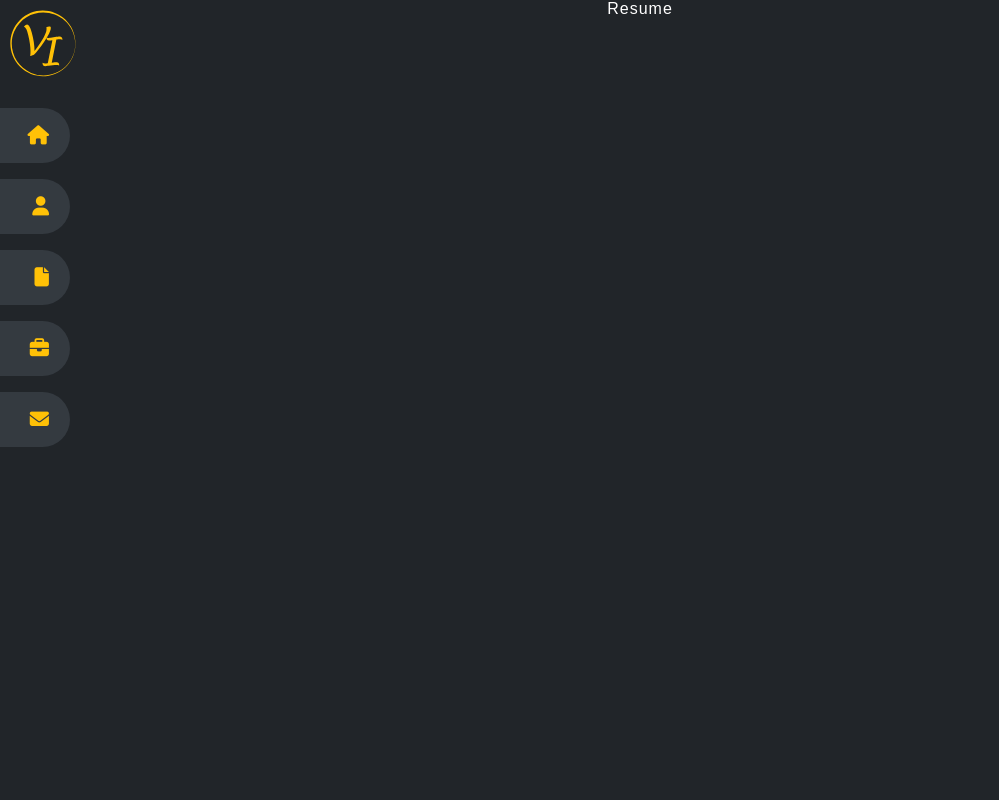
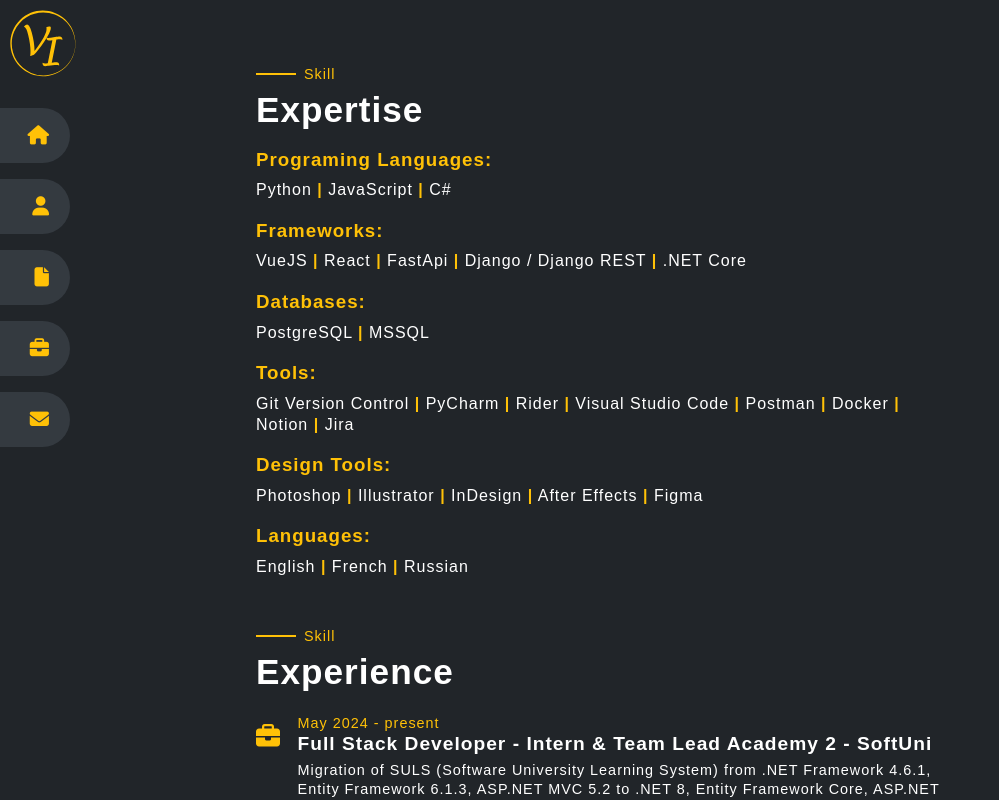
Before and after one commit to VelinIliev/veliniliev-personal-site, a Vue app: page / in a window 1280 px wide. Both pictures are taken after a click on the item 0 px from the left and 277 px from the top of the page. Shown: the top 800 px of the page, without its empty margins (0-999 px from the left). Built offline with nearby package versions, Linux system fonts and the light colour scheme.

Commit message:
resume section

```diff
--- a/src/components/ResumeComponent.vue
+++ b/src/components/ResumeComponent.vue
@@ -1,11 +1,249 @@
 <template>
-	<div>Resume</div>
+	<div class="wrapper">
+		<div class="left-side">
+			<div>
+				<div class="line"></div>
+				<div class="skill">Skill</div>
+				<h2>Expertise</h2>
+				<h3 class="title">Programing Languages:</h3>
+				<p>Python <b>|</b> JavaScript <b>|</b> C#</p>
+				<h3>Frameworks:</h3>
+				<p>VueJS <b>|</b> React <b>|</b> FastApi <b>|</b> Django / Django REST <b>|</b> .NET Core</p>
+				<h3>Databases:</h3>
+				<p>PostgreSQL <b>|</b> MSSQL</p>
+				<h3>Tools:</h3>
+				<p>Git Version Control <b>|</b> PyCharm <b>|</b> Rider <b>|</b> Visual Studio Code <b>|</b> Postman <b>|</b> Docker <b>|</b> Notion <b>|</b> Jira</p>
+				<h3>Design Tools:</h3>
+				<p>Photoshop <b>|</b> Illustrator <b>|</b> InDesign <b>|</b> After Effects <b>|</b> Figma</p>
+				<h3>Languages:</h3>
+				<p>English <b>|</b> French <b>|</b> Russian</p>
+			</div>
+			<div>
+				<div class="line"></div>
+				<div class="skill">Skill</div>
+				<h2>Experience</h2>
+				<div class="module">
+					<div class="module-left">
+						<i class="fa-solid fa-briefcase"></i>
+					</div>
+					<div class="module-right">
+						<p class="period">May 2024 - present</p>
+						<h4>Full Stack Developer - Intern & Team Lead Academy 2 - SoftUni</h4>
+						<p class="description">
+							Migration of SULS (Software University Learning System) from .NET Framework 4.6.1, Entity Framework 6.1.3,
+							ASP.NET MVC 5.2 to .NET 8, Entity Framework Core, ASP.NET Core MVC
+						</p>
+					</div>
+				</div>
+				<div class="module">
+					<div class="module-left">
+						<i class="fa-solid fa-briefcase"></i>
+					</div>
+					<div class="module-right">
+						<p class="period">November 2023 - February 2024</p>
+						<h4>Full Stack Developer - Intern & Team Lead Academy - SoftUni</h4>
+						<p class="description">
+							As an intern in SoftUni’s ‘Intern & Team Lead Academy,’ I am actively involved in the
+							‘Kitchen Helper’ project. I am contributing to the development of an advanced recipe
+							search system and front end. Our team is dedicated to enhancing filters for preparation time,
+							complexity, nutrition, etc. We leverage technologies such as FastAPI, PostgreSQL, Alembic,
+							SQLAlchemy, Uvicorn, Nginx, VueJS, Pinia, Axios, and Docker to ensure a cutting-edge
+							and efficient solution.
+						</p>
+					</div>
+				</div>
+				<div class="module">
+					<div class="module-left">
+						<i class="fa-solid fa-briefcase"></i>
+					</div>
+					<div class="module-right">
+						<p class="period">November 2021 - present</p>
+						<h4>Graphic Designer</h4>
+						<p class="description">
+							In conjunction with my regular work responsibilities, I have been crafting web banners to fulfill
+							the company’s requirements. Furthermore, I adeptly utilize Python and ExtendScript to develop
+							scripts that seamlessly transform Excel files into meticulously prepared InDesign documents,
+							optimized for printing purposes
+						</p>
+					</div>
+				</div>
+			</div>
+			<div class="end">
+				<div class="line"></div>
+				<div class="skill">Skill</div>
+				<h2>Education</h2>
+				<div class="wrapper-education">
+					<div class="module" v-for="item in data.reverse()" :key="item.index">
+					<div class="module-left">
+						<i class="fa-solid fa-graduation-cap"></i>
+					</div>
+					<div class="module-right">
+						<p class="period">{{ item.period }}</p>
+						<h4>{{ item.name }}</h4>
+						<p class="description">
+							<a :href="item.link" target="_blank">certificate </a>
+						</p>
+					</div>
+				</div>
+				</div>
+				<a href="/resume/VelinIliev-resume.pdf" download class="btn resume">Download Resume</a>
+			</div>
+		</div>
+	</div>
 </template>
 
 <script setup>
-
+let data = [
+	{
+		period: "July 2022 - August 2022",
+		name: "Programming Basics",
+		link: "https://softuni.bg/certificates/details/140540/cdc98c99"
+	},
+	{
+		period: "September 2022 - December 2022",
+		name: "Programming Fundamentals",
+		link: "https://softuni.bg/certificates/details/148794/32086962"
+	},
+	{
+		period: "January 2023 - February 2023",
+		name: "HTML & CSS",
+		link: "https://softuni.bg/certificates/details/162904/6154e496"
+	},
+	{
+		period: "January 2023 - February 2023",
+		name: "Python Advanced",
+		link: "https://softuni.bg/certificates/details/159314/afb9a3d3"
+	},
+	{
+		period: "January 2023 - February 2023",
+		name: "MSSQL",
+		link: "https://softuni.bg/certificates/details/157955/30bb58a2"
+	},
+	{
+		period: "March 2023 - April 2023",
+		name: "Python OOP",
+		link: "https://softuni.bg/certificates/details/168162/acb3f086"
+	},
+	{
+		period: "March 2023 - April 2023",
+		name: "JS front-end",
+		link: "https://softuni.bg/certificates/details/170672/ad7e8ffb"
+	},
+	{
+		period: "May 2023 - June 2023",
+		name: "Python Web Basics (Django)",
+		link: "https://softuni.bg/certificates/details/177840/0f00f69b"
+	},
+	{
+		period: "July 2023 - August 2023",
+		name: "Python Web Framework (Django)",
+		link: "https://softuni.bg/certificates/details/182369/e4bb5d6e"
+	},
+	{
+		period: "September 2023 - October 2023",
+		name: "PostgreSQL",
+		link: "https://softuni.bg/certificates/details/186015/5edba1e2"
+	},
+	{
+		period: "November 2023 - December 2023",
+		name: "Python ORM",
+		link: "https://softuni.bg/certificates/details/193809/7a314e6e"
+	},
+	{
+		period: "March 2024 - April 2024",
+		name: "Software Engineering and DevOps",
+		link: "https://softuni.bg/certificates/details/213389/9f709d59"
+	},
+]
+console.log(data)
 </script>
 
 <style scoped>
-
+.left-side {
+	width: 90%;
+	text-align: left;
+	display: flex;
+	flex-direction: column;
+	gap: 2rem ;
+}
+.skill {
+	position: relative;
+	font-size: .9rem;
+	left: 3rem;
+	color: var(--vi-yellow);
+}
+.line {
+	position: relative;
+	top: 9px;
+	left: 0;
+	width: 40px;
+	height: 2px;
+	background-color: var(--vi-yellow);
+}
+h2 {
+	font-weight: 800;
+	font-size: 2.2rem;
+	margin: 0.5rem 0;
+}
+h3 {
+	color: var(--vi-yellow);
+	margin-bottom: -.4rem;
+}
+.wrapper {
+	width: 60%;
+}
+p {
+	line-height: 1.3;
+}
+.module {
+	display: flex;
+}
+.module-left {
+	padding-top: 1.5rem;
+	min-width: 2.6rem;
+}
+.module-left i {
+	font-size: 1.5rem;
+	color: #ffc107;
+}
+h4 {
+	font-size: 1.2rem;
+	margin-top: -.9rem;
+	margin-bottom: -.5rem;
+}
+.period {
+	color: var(--vi-yellow);
+	font-size: .9rem;
+}
+.description {
+	font-size: .9rem;
+}
+.end {
+	margin-bottom: 2rem;
+}
+a {
+	color: #ffc107;
+	text-decoration: none
+}
+.wrapper-education {
+	display: flex;
+	flex-wrap: wrap;
+	justify-content: space-between;
+}
+.wrapper-education>.module {
+	width: 45%;
+}
+a.btn {
+	display: block;
+	text-align: center;
+	text-decoration: none;
+	margin-top: 3rem;
+}
+.resume {
+	width: 14rem;
+	letter-spacing: 0;
+}
+b {
+	color: var(--vi-yellow);
+}
 </style>
```
